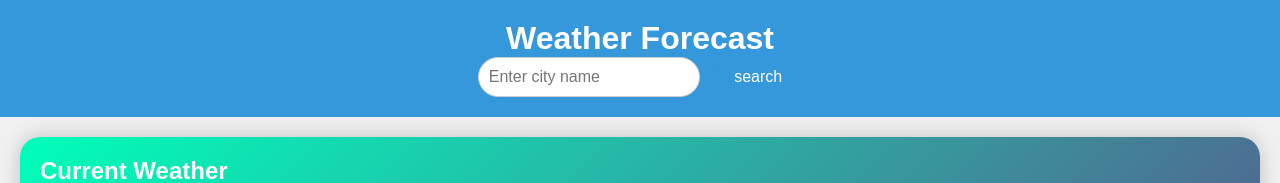
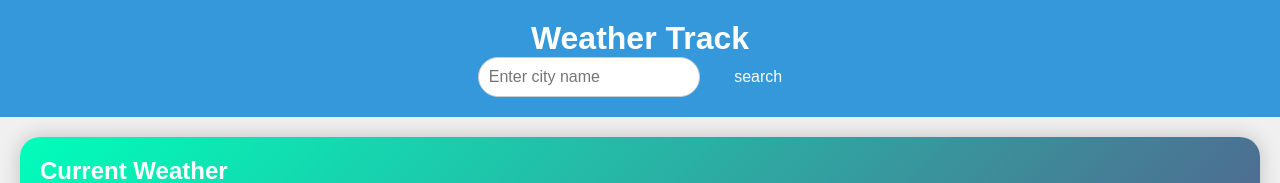
Before and after one commit to HirenKhatri7/weather-, a plain HTML site: page index.html in a window 1280 px wide. Shown: the top 183 px of the page. Drawn offline with nearby package versions, Linux system fonts and the light colour scheme; no server answers.

Commit message:
Update index.html

```diff
--- a/index.html
+++ b/index.html
@@ -8,7 +8,7 @@
 </head>
 <body>
     <header>
-        <h1>Weather Forecast</h1>
+        <h1>Weather Track</h1>
         <div class="search">
             <input type="text" class="searchinput" placeholder="Enter city name" spellcheck="false">
             <button class="searchbutton">search</button>
```
